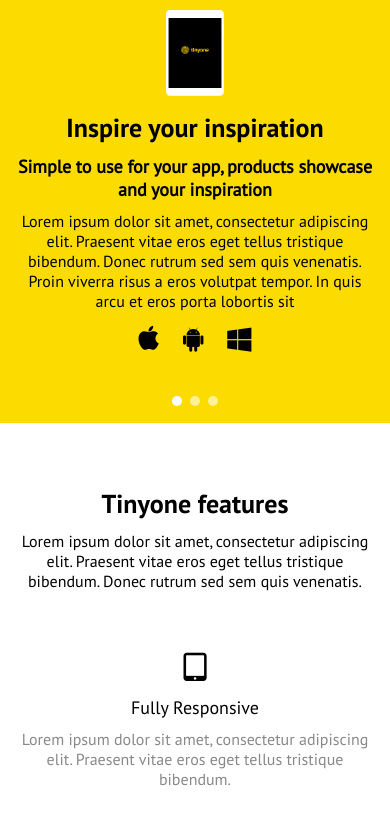
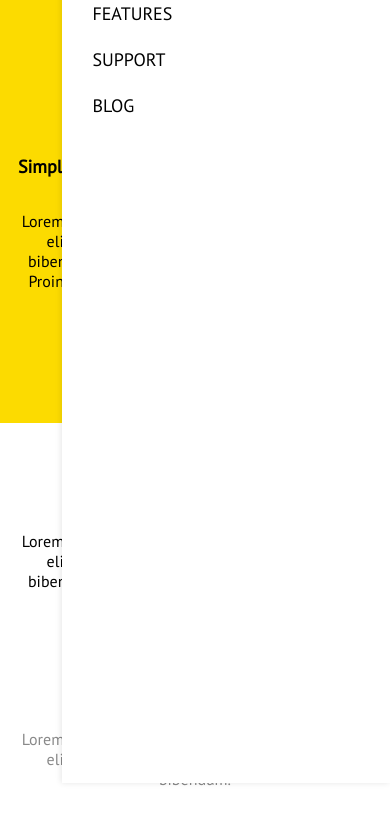
Before and after one commit to thiagohnrster/site-tinyone, a website: page index.html in a window 390 px wide. Shown: the part 61-892 px from the top of the page. Drawn offline with Linux system fonts and the light colour scheme.

Commit message:
Latest commit

```diff
--- a/styles/less/style.less
+++ b/styles/less/style.less
@@ -577,14 +577,13 @@ h4 { font-size: 20px; }
 		.navbar-nav-right {
 			float: none;
 			position: fixed;
-			display: none;
+			display: block;
 			top: 0px;
 			right: 0px;
 			width: 84%;
 			height: 100vh;
 			z-index: 4;
 			padding: 0px;
-			overflow: scroll;
 			background: #ffffff;
 			box-shadow: -1px 0px 6px rgba(0,0,0,0.1);
 		}
```
Also changed, not shown: styles/css/style.css.
